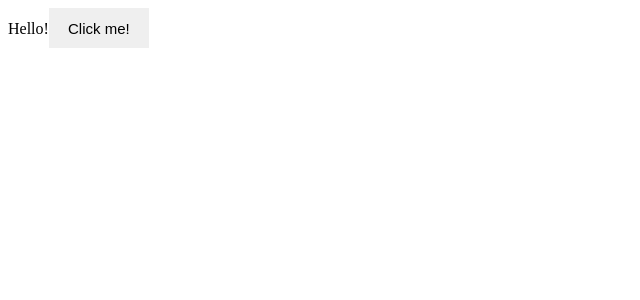
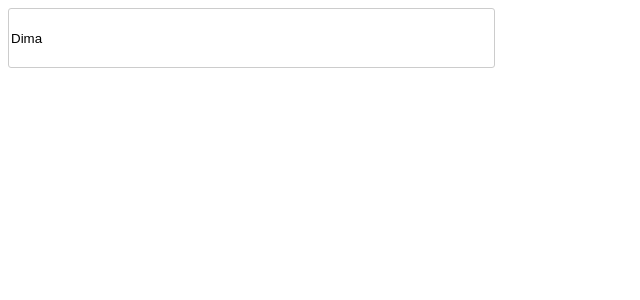
Before and after one commit to sydnenaal/time-manager, a React app in the folder frontend/: page / in a window 1280 px wide. Shown: the top 300 px of the page, without its empty margins (0-640 px from the left). Built offline with nearby package versions, Linux system fonts and the light colour scheme.

Commit message:
fix interface and components

```diff
--- a/frontend/src/App.tsx
+++ b/frontend/src/App.tsx
@@ -1,10 +1,9 @@
-import { Button } from './Components'
+import Auth from './Pages/authPage'
 
 export function App() {
     return (
         <div>
-            Hello!
-            <Button>Click me!</Button>
+            <Auth />
         </div>
     )
 }
--- a/frontend/src/Components/Atoms/Button/Button.types.ts
+++ b/frontend/src/Components/Atoms/Button/Button.types.ts
@@ -4,6 +4,7 @@ export interface StyleButtonProps {
     height?: number
     width?: number
     size?: number
+    onClick?: () => void
 }
 
 export interface IButtonProps {
--- a/frontend/src/Components/Atoms/Input/Input.styles.tsx
+++ b/frontend/src/Components/Atoms/Input/Input.styles.tsx
@@ -4,8 +4,8 @@ import { StyleInputProps } from './Input.types'
 export const StyledInput = styled.input<StyleInputProps>`
     width: ${(props) => props.width}px;
     height: ${(props) => props.height}px;
+    min-width: 100px;
     min-height: 50px;
-    min-height: 100px;
     border: 1px solid #cccccc;
     border-radius: 3px
 `
--- a/frontend/src/Components/Atoms/Input/Input.tsx
+++ b/frontend/src/Components/Atoms/Input/Input.tsx
@@ -1,9 +1,9 @@
 import { memo } from 'react'
 
-import { InputProps } from './Input.types'
+import { InputProps, StyleInputProps } from './Input.types'
 import { StyledInput } from './Input.styles'
 
-export const Input = memo(({ onChange, value, ...rest }: InputProps) => (
+export const Input = memo(({ onChange, value, ...rest }: InputProps & StyleInputProps) => (
     <StyledInput value={value} onChange={onChange} {...rest} />
     )
 )
--- a/frontend/src/Components/Atoms/Input/Input.types.ts
+++ b/frontend/src/Components/Atoms/Input/Input.types.ts
@@ -14,3 +14,5 @@ export interface StyleInputProps {
     width?: number
     height?: number
 }
+
+export type IProps = InputProps & StyleInputProps
--- a/frontend/src/Components/Molecules/AuthForm/AuthForm.tsx
+++ b/frontend/src/Components/Molecules/AuthForm/AuthForm.tsx
@@ -1,20 +1,22 @@
-import { memo } from 'react'
+import { memo, useCallback } from 'react'
 import { Formik, FormikHelpers, FormikValues } from 'formik'
 import { IFormProps } from './interface'
 import { StyledForm } from './AuthForm.styles'
 import { Input } from '../../Atoms/Input/Input'
 
+const fakeInitialValues = { name: 'Dima' }
+
 export const AuthForm = memo(({ children }: IFormProps) => {
-    const handleOnSubmit = (values: FormikValues, actions: FormikHelpers<FormikValues>) => {
+    const handleOnSubmit = useCallback((values: FormikValues, actions: FormikHelpers<FormikValues>) => {
         setTimeout(() => {
             alert(JSON.stringify(values, null, 2));
             actions.setSubmitting(false);
         }, 1000);
-    }
+    }, [])
 
     return <StyledForm>
         <Formik
-            initialValues={{ name: 'Dima' }}
+            initialValues={fakeInitialValues}
             onSubmit={handleOnSubmit}
         >
             {({ handleSubmit, handleChange, handleBlur, values, errors }) => (
@@ -23,11 +25,12 @@ export const AuthForm = memo(({ children }: IFormProps) => {
                         type="text"
                         onChange={handleChange}
                         onBlur={handleBlur}
+                        width={481}
+                        height={56}
                         value={values.name}
                         name="name"
                     />
                     {errors.name && <div>{errors.name}</div>}
-                    <button type="submit">Submit</button>
                 </form>
             )}
         </Formik>
--- a/frontend/src/Components/Molecules/AuthForm/interface.ts
+++ b/frontend/src/Components/Molecules/AuthForm/interface.ts
@@ -1,5 +1,5 @@
 import { ReactNode } from 'react'
 
 export interface IFormProps {
-    children: ReactNode
+    children?: ReactNode
 }
--- a/frontend/src/Components/Templates/Auth/Auth.tsx
+++ b/frontend/src/Components/Templates/Auth/Auth.tsx
@@ -1,4 +1,3 @@
-import React from 'react'
 
 const Auth = () => {
     return (
--- a/frontend/src/Pages/authPage/index.tsx
+++ b/frontend/src/Pages/authPage/index.tsx
@@ -1,10 +1,8 @@
-// import
+import { AuthForm } from '../../Components/Molecules/AuthForm/AuthForm'
 
 const Auth = () => {
     return (
-        <div>
-
-        </div>
+        <AuthForm />
     )
 }
 
```
Also changed, not shown: frontend/src/Components/Atoms/Button/Button.tsx (+3 -6 lines), 1 other file (tests, documents, lock files or other folders).
